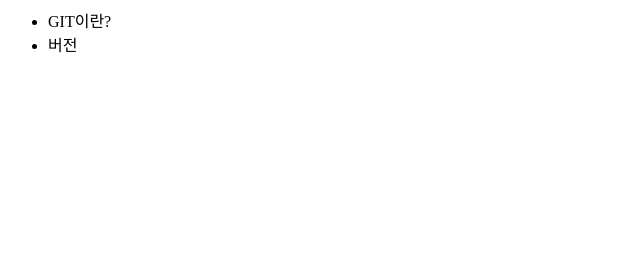
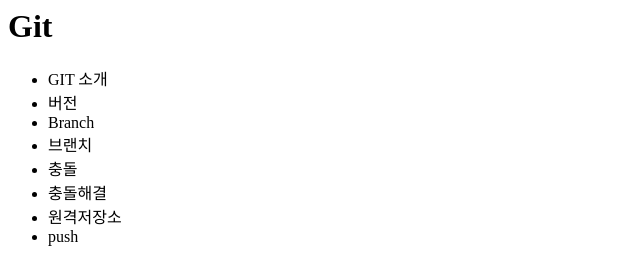
Before and after one commit to babyroselim/opentutorials_git_baby, a plain HTML site: page index.html in a window 1280 px wide. Shown: the whole page, without its empty margins (0-640 px from the left). Drawn offline with Linux system fonts and the light colour scheme.

Commit message:
push추가

```diff
--- a/index.html
+++ b/index.html
@@ -6,10 +6,17 @@
 	</head>
 	<body>
 		<header>
+		<h1>Git</h1>
 		</header>
 		<ul>
-		<li> GIT이란?</li>
+		<li> GIT 소개</li>
 		<li>버전</li>
+		<li>Branch</li>
+		<li>브랜치</li>
+		<li>충돌</li>
+		<li>충돌해결</li>
+		<li>원격저장소</li>
+		<li>push</li>
 		</ul>
 	</body>
 </html>
```
